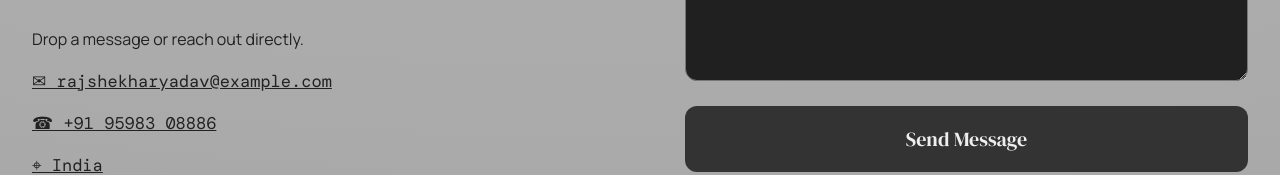
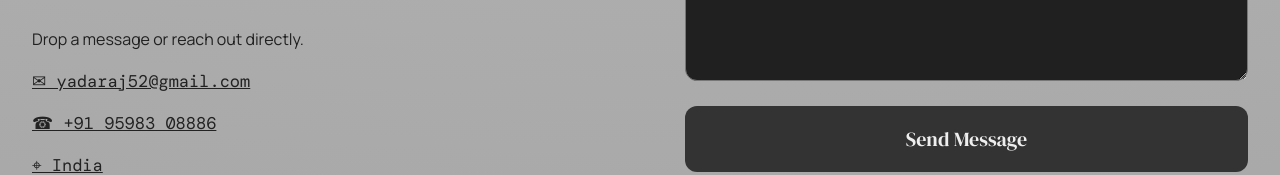
Before and after one commit to Rajshekharyadav/Portfolio, a plain HTML site: page index.html in a window 1280 px wide. Shown: the part 5387-5562 px from the top of the page. Drawn offline with nearby package versions, Linux system fonts and the light colour scheme.

Commit message:
email updated

```diff
--- a/index.html
+++ b/index.html
@@ -61,7 +61,7 @@
     <section class="section wrap reveal"><h1 class="heading">Experience</h1><div class="timeline"><article class="job"><h3>Full-Stack Developer</h3><em>Independent & Client Work</em><p>Building high-fidelity web experiences, full-stack products, and AI-enabled interfaces for businesses and growing teams.</p><span class="tag">React</span><span class="tag">Next.js</span><span class="tag">Node.js</span><span class="tag">AI/ML</span></article><article class="job"><h3>Freelance Web Developer</h3><em>Self-employed</em><p>Designed and developed custom portfolios and business websites with an emphasis on responsive interaction and practical performance.</p><span class="tag">Responsive Design</span><span class="tag">JavaScript</span><span class="tag">SEO</span></article></div></section>
     <section class="section wrap reveal" id="projects"><h1 class="heading">Project</h1><div class="grid"><article class="project"><img src="project img/DKSportingClub.png" alt="DK Sporting Club"><div class="project-body"><h3>DK Sporting Club</h3><p>A bold digital home for the Machhalishahar Premier League community.</p><a href="https://dksportingclub.live/" target="_blank">Live Demo ↗</a></div></article><article class="project"><img src="project img/lanceip.png" alt="Lance IP"><div class="project-body"><h3>Lance IP</h3><p>A premium corporate website for an intellectual property and corporate law firm.</p><a href="https://lanceip.com/" target="_blank">Live Demo ↗</a></div></article><article class="project"><img src="project img/DrMichael.png" alt="Dr Michael"><div class="project-body"><h3>Dr. Michael</h3><p>A polished healthcare website built around trust, clarity, and appointments.</p><a href="https://www.drmichael.online/" target="_blank">Live Demo ↗</a></div></article></div></section>
     <section class="section wrap reveal" id="services"><h1 class="heading">Services</h1><div class="grid"><article class="service"><b>⌘</b><h3>Web Development</h3><p>Modern responsive websites and product experiences built for performance.</p></article><article class="service"><b>◉</b><h3>UI Design</h3><p>Clear visual systems and interfaces with usability at the center.</p></article><article class="service"><b>◫</b><h3>Web Applications</h3><p>Dynamic full-stack applications with smooth, dependable interactions.</p></article></div></section>
-    <section class="section wrap reveal" id="contact"><h1 class="heading">Contact Me</h1><div class="contact"><div><h2>Let’s Build Something Worth Using.</h2><p>Drop a message or reach out directly.</p><a href="mailto:rajshekharyadav@example.com">✉ rajshekharyadav@example.com</a><a href="https://wa.me/919598308886" target="_blank">☎ +91 95983 08886</a><a href="#home">⌖ India</a></div><form class="form" action="mailto:rajshekharyadav@example.com" method="post" enctype="text/plain"><input aria-label="Your name" name="name" placeholder="Your Name" required><input aria-label="Your email" type="email" name="email" placeholder="Your Email" required><textarea aria-label="Your message" name="message" placeholder="Your Message" required></textarea><button type="submit">Send Message</button></form></div></section>
+    <section class="section wrap reveal" id="contact"><h1 class="heading">Contact Me</h1><div class="contact"><div><h2>Let’s Build Something Worth Using.</h2><p>Drop a message or reach out directly.</p><a href="mailto:yadaraj52@gmail.com">✉ yadaraj52@gmail.com</a><a href="https://wa.me/919598308886" target="_blank">☎ +91 95983 08886</a><a href="#home">⌖ India</a></div><form class="form" action="mailto:yadaraj52@gmail.com" method="post" enctype="text/plain"><input aria-label="Your name" name="name" placeholder="Your Name" required><input aria-label="Your email" type="email" name="email" placeholder="Your Email" required><textarea aria-label="Your message" name="message" placeholder="Your Message" required></textarea><button type="submit">Send Message</button></form></div></section>
   </main><footer class="foot">© 2026 RAJ SHEKHAR YADAV · BUILT WITH INTENT</footer>
   <script>
     const nav=document.querySelector('.nav'),menu=document.querySelector('.menu'),cursor=document.querySelector('.cursor');
```
